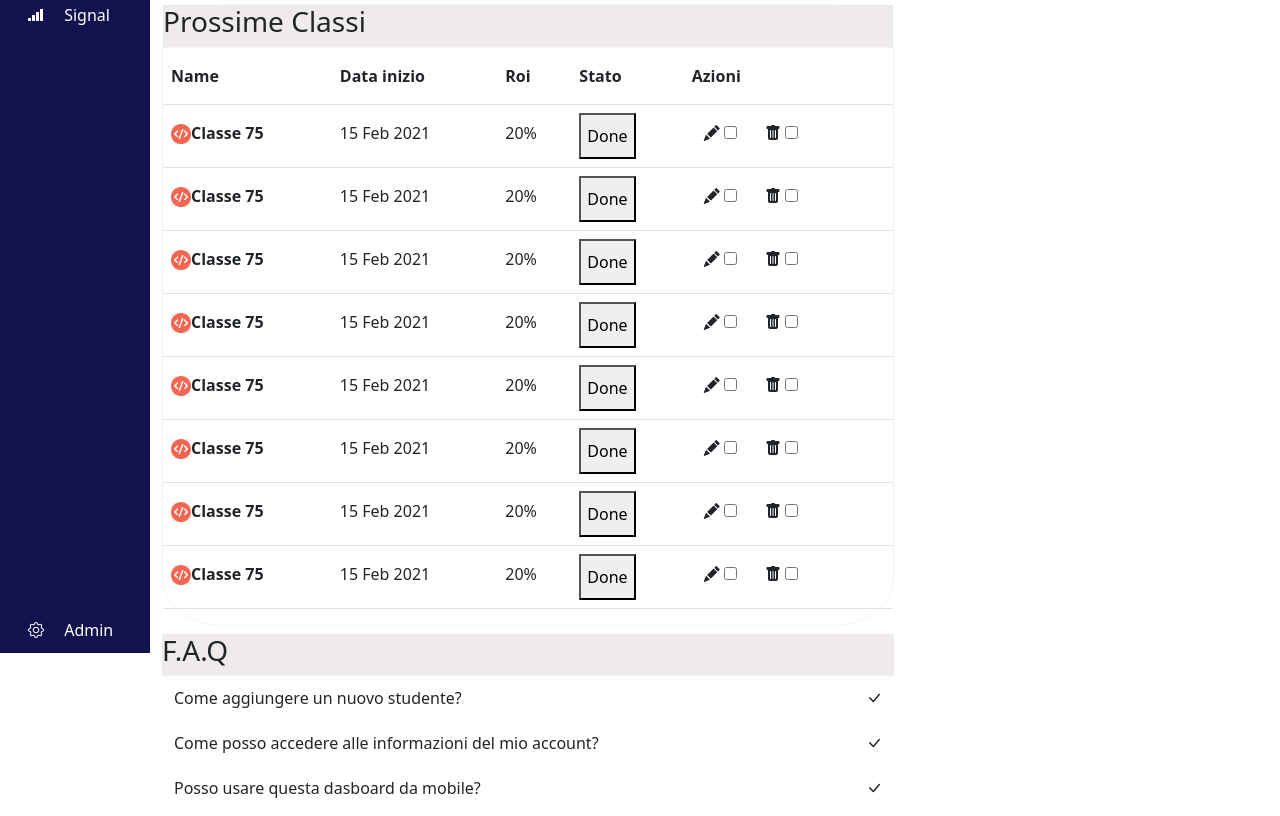
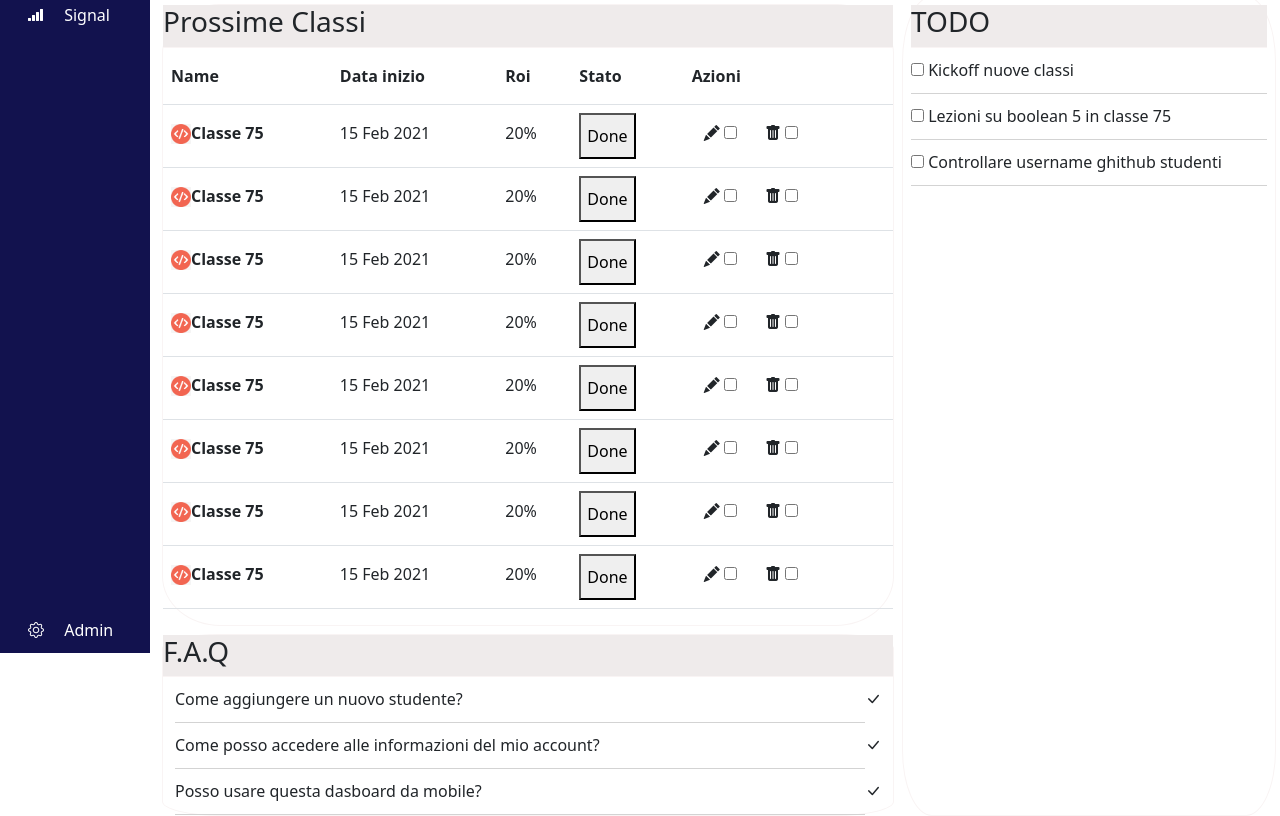
Before and after one commit to Catiflam/Bootstrap-Dashboard, a plain HTML site: page index.html in a window 1280 px wide. Shown: the part 151-967 px from the top of the page. Drawn offline with nearby package versions, Linux system fonts and the light colour scheme.

Commit message:
edit card

```diff
--- a/css/style.css
+++ b/css/style.css
@@ -60,8 +60,13 @@ ul {
 .card-list table {
 	line-height: 40px;
 }
+.hide,
+.chek {
+	border-bottom: 1px solid lightgray;
+	width: 100%;
+}
 
-.bi-check-lg {
+.pointer {
 	cursor: pointer;
 }
 
--- a/index.html
+++ b/index.html
@@ -257,7 +257,7 @@
 									</div>
 								</div>
 								<!-- SECOND CARD -->
-								<div class="box mt-2">
+								<div class="box mt-2 radius">
 									<div class="intex">
 										<h3>F.A.Q</h3>
 									</div>
@@ -266,26 +266,49 @@
 											Come aggiungere un nuovo studente?
 											<span class="hiden d-none">Clicca sul + in alto a sinistra</span>
 										</div>
-										<i class="bi bi-check-lg" class="tap"></i>
+										<div class="pointer">
+											<i class="bi bi-check-lg" class="tap"></i>
+										</div>
 									</div>
 									<div class="container d-flex justify-content-between">
 										<div class="hide">
 											Come posso accedere alle informazioni del mio account?
 											<span class="hiden d-none">Clicca sul + in alto a sinistra</span>
 										</div>
-										<i class="bi bi-check-lg" class="tap"></i>
+										<div class="pointer">
+											<i class="bi bi-check-lg" class="tap"></i>
+										</div>
 									</div>
 									<div class="container d-flex justify-content-between">
 										<div class="hide">
 											Posso usare questa dasboard da mobile?
 											<span class="hiden d-none">Clicca sul + in alto a sinistra</span>
 										</div>
-										<i class="bi bi-check-lg" class="tap"></i>
+										<div class="pointer">
+											<i class="bi bi-check-lg" class="tap"></i>
+										</div>
 									</div>
 								</div>
 							</div>
-							<div class="col-4">
-								<div class="box mt-2"></div>
+							<!-- TIRD CARD -->
+							<div class="col-4 radius">
+								<div class="box mt-2">
+									<div class="intex">
+										<h3>TODO</h3>
+									</div>
+									<div class="chek">
+										<input type="checkbox" />
+										<span>Kickoff nuove classi</span>
+									</div>
+									<div class="chek">
+										<input type="checkbox" />
+										<span>Lezioni su boolean 5 in classe 75</span>
+									</div>
+									<div class="chek">
+										<input type="checkbox" />
+										<span>Controllare username ghithub studenti</span>
+									</div>
+								</div>
 								<div class="box mt-2"></div>
 							</div>
 						</div>
```
